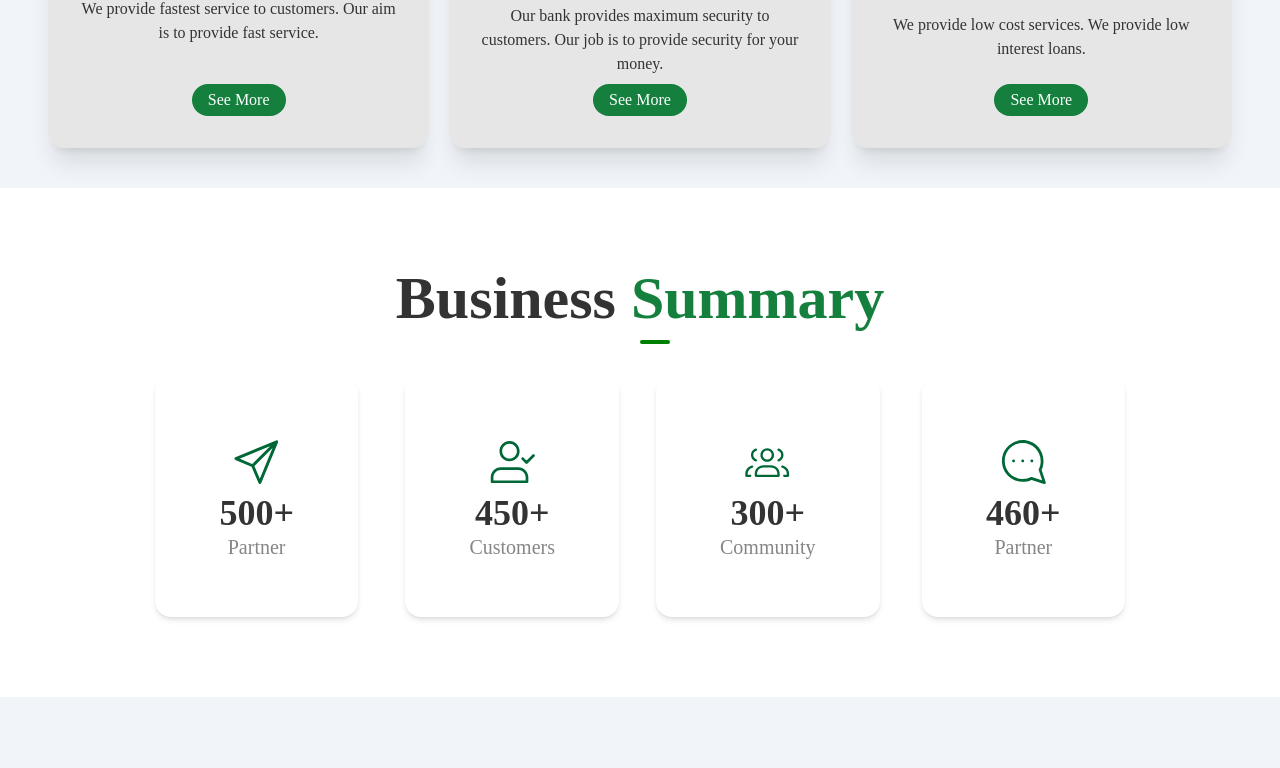
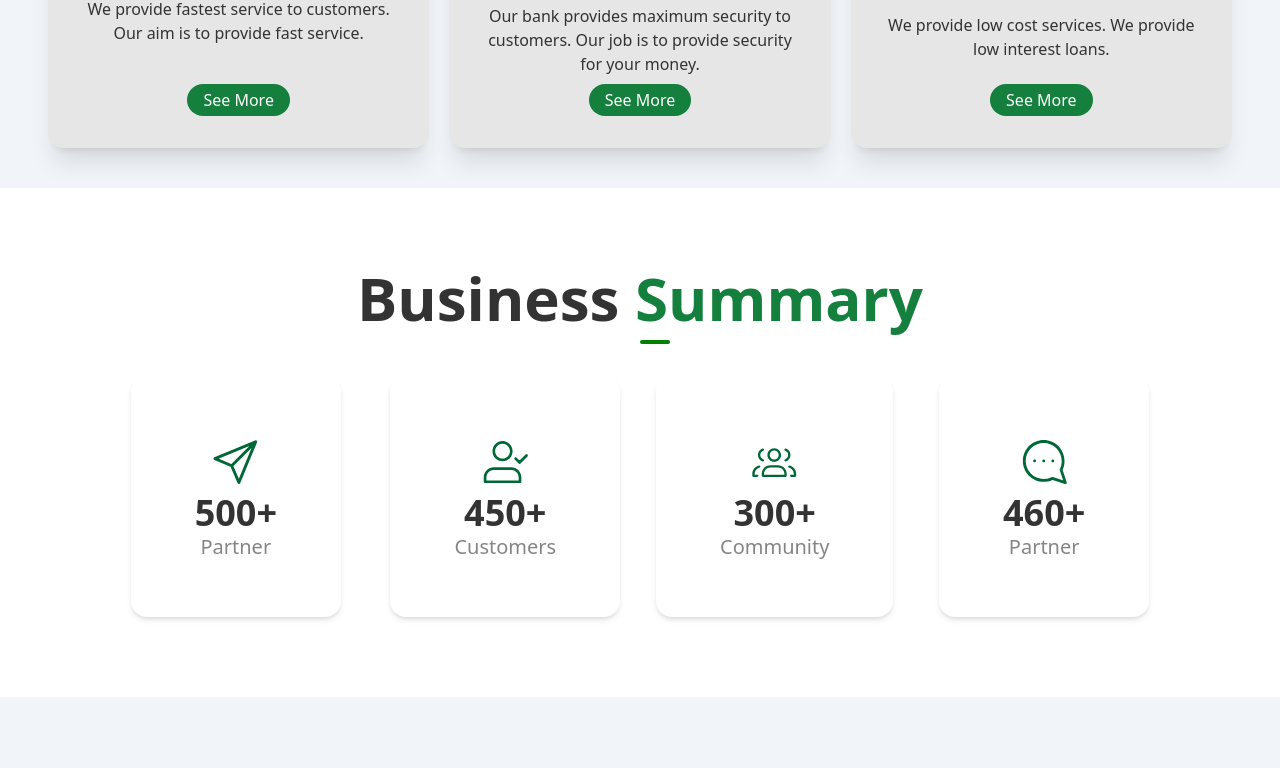
Before and after one commit to Weedito/online-bank-of-bd-client, a React (Create React App) app: page / in a window 1280 px wide. Shown: the part 944-1712 px from the top of the page. Built offline with nearby package versions, Linux system fonts and the light colour scheme; no server answers; what tw-elements would draw is missing.

Commit message:
pull to shuvo

```diff
--- a/src/App.css
+++ b/src/App.css
@@ -1,10 +1,7 @@
 .App {
-  text-align: center;
+  font-family: 'Poppins';
 }
 
-body{
-  font-family: 'Poppins';
-}
 
 .App-logo {
   height: 40vmin;
```
